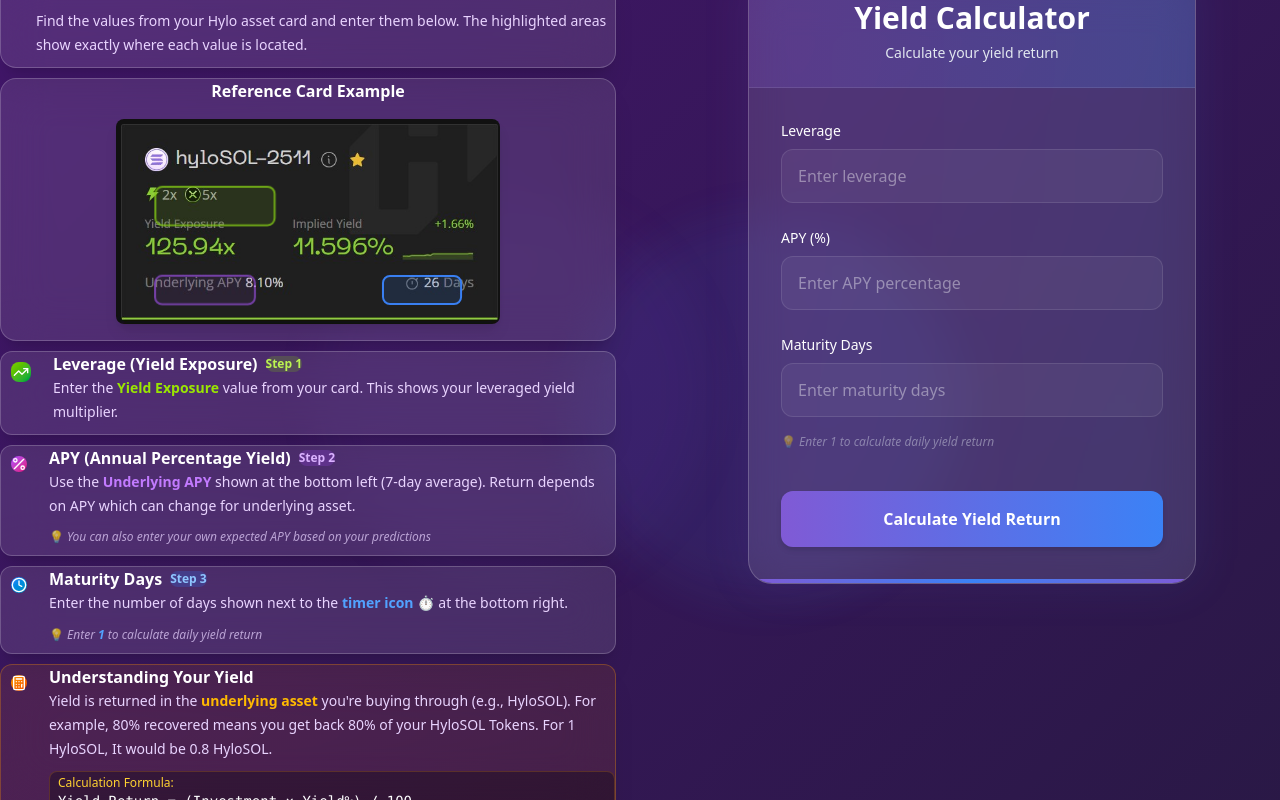
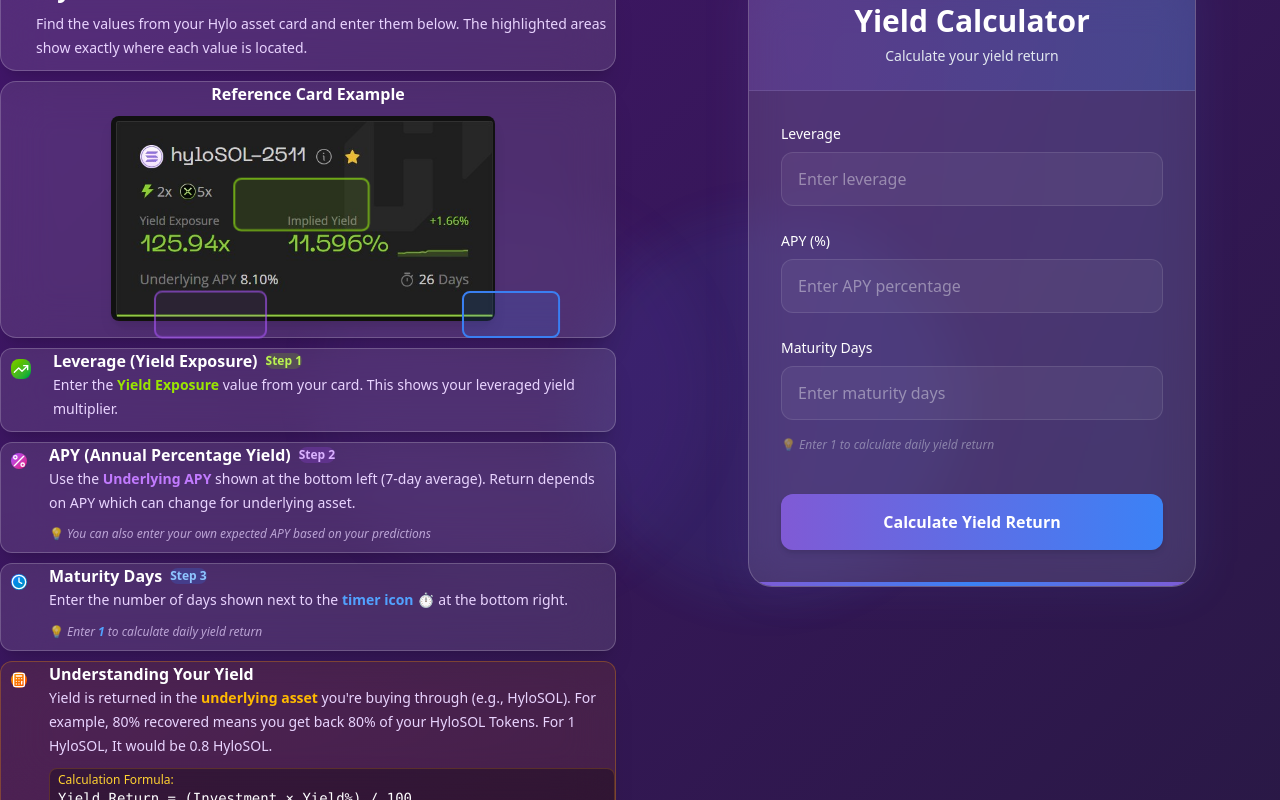
Before and after one commit to TejSingh24/Hylo, a React (Vite) app: page / in a window 1280 px wide. Built offline with nearby package versions, Linux system fonts and the light colour scheme.

Commit message:
spacings

```diff
--- a/src/App.tsx
+++ b/src/App.tsx
@@ -65,7 +65,7 @@ function App() {
 
               {/* Card Screenshot Container */}
               <div className="card-screenshot-container">
-                <img src="/RateX-Card.jpg" alt="RateX Card Example" className="w-full max-w-sm rounded-lg shadow-lg" />
+                <img src="/RateX-Card.jpg" alt="RateX Card Example" className="w-full max-w-sm rounded-lg shadow-lg"  style={{marginLeft: 110, marginTop: 10, marginRight: 110, marginBottom: 10}}/>
                 {/* Highlights */}
                 <div className="highlight highlight-yield-exposure" />
                 <div className="highlight highlight-apy" />
--- a/src/components/CardHighlights.css
+++ b/src/components/CardHighlights.css
@@ -1,8 +1,13 @@
 .card-screenshot-container {
   position: relative;
-  display: flex;
-  justify-content: center;
-  padding: 1rem;
+  display: inline-block; /* Changed to inline-block for proper image scaling */
+  width: 100%;
+}
+
+.card-screenshot-container img {
+  width: 100%;
+  height: auto;
+  display: block;
 }
 
 /* Highlight overlays */
@@ -12,6 +17,7 @@
   border-radius: 8px;
   pointer-events: none;
   animation: pulse 2s ease-in-out infinite;
+  transform: translate(-50%, -50%); /* Center the highlight on its position */
 }
 
 .highlight::before {
@@ -22,12 +28,13 @@
   opacity: 0.15;
 }
 
+/* Position for the Yield Exposure value */
 .highlight-yield-exposure {
   border-color: #84cc16;
-  top: 35%;
-  left: 25%;
-  width: 120px;
-  height: 40px;
+  top: 32%; /* Adjust this value to move up/down */
+  left: 38%; /* Adjust this value to move left/right */
+  width: 22%;
+  padding-bottom: 8%;
   animation-delay: 0s;
 }
 
@@ -35,12 +42,13 @@
   background: #84cc16;
 }
 
+/* Position for the Underlying APY value (8.10%) */
 .highlight-apy {
   border-color: #a855f7;
-  bottom: 15%;
-  left: 25%;
-  width: 100px;
-  height: 30px;
+  top: 82%; /* Adjust this value to move up/down */
+  left: 25%; /* Adjust this value to move left/right */
+  width: 18%;
+  padding-bottom: 7%;
   animation-delay: 0.66s;
 }
 
@@ -48,12 +56,13 @@
   background: #a855f7;
 }
 
+/* Position for the Maturity Days value (26 Days) */
 .highlight-maturity {
   border-color: #3b82f6;
-  bottom: 15%;
-  right: 25%;
-  width: 80px;
-  height: 30px;
+  top: 82%; /* Adjust this value to move up/down */
+  left: 75%; /* Adjust this value to move left/right */
+  width: 16%;
+  padding-bottom: 7%;
   animation-delay: 1.33s;
 }
 
```
